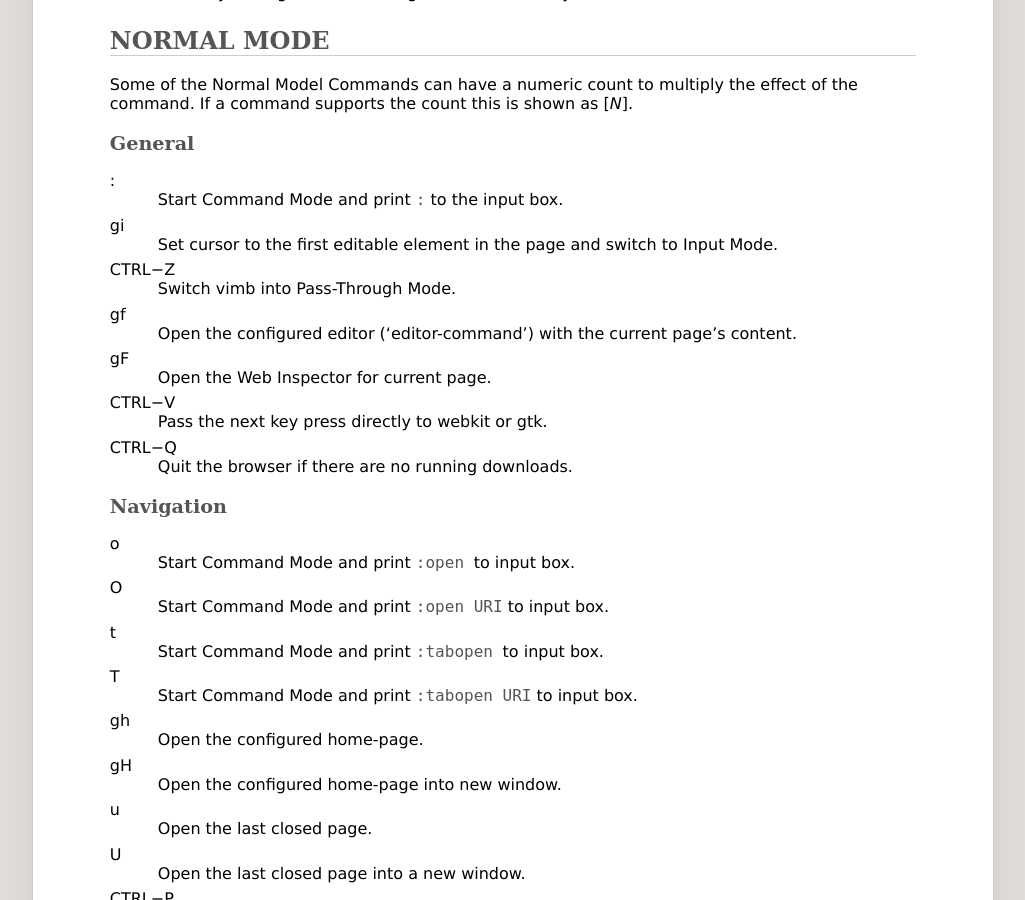
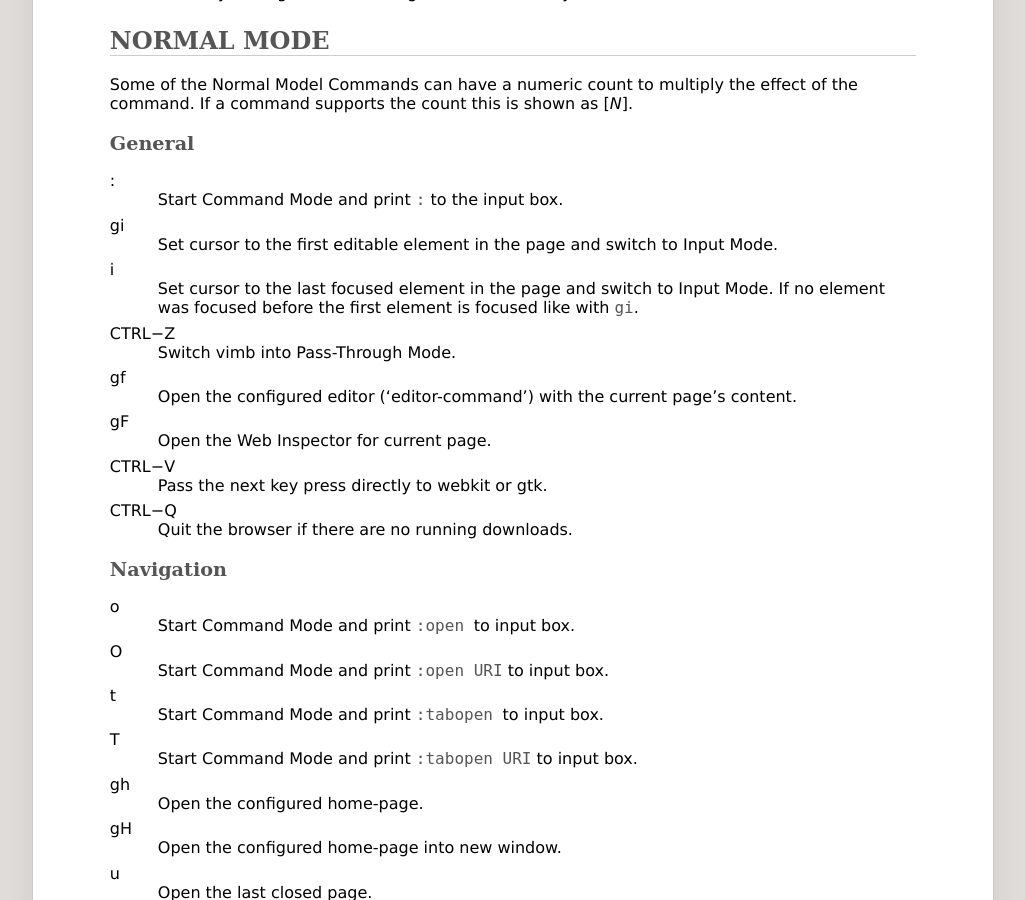
Before and after one commit to fanglingsu/vimb, a Jekyll site: the page built from man.md, in a window 1280 px wide and 900 px high, scrolled down 1505 px. Shown: the whole window, without its empty margins (127-1152 px from the left). Built offline with Jekyll 4.4.1, drawn with Linux system fonts in a browser that asks for light colours; some of the changed text lies outside the part shown.

Commit message:
Added scroll-multiplier and normal mode `i` command.

```diff
--- a/man.md
+++ b/man.md
@@ -91,6 +91,10 @@
 
 gi
 : Set cursor to the first editable element in the page and switch to Input Mode.
+
+i
+: Set cursor to the last focused element in the page and switch to Input Mode.
+  If no element was focused before the first element is focused like with `gi`.
 
 CTRL−Z
 : Switch vimb into Pass-Through Mode.
@@ -1133,6 +1137,10 @@
 scroll-step (int)
 : Number of pixel vimb scrolls if 'j' or 'k' is used.
 
+scroll-multiplier (int)
+: Multiplier to increase the scroll distance if window is scrolled by mouse
+  wheel.
+
 serif-font (string)
 : The font family used as the default for content using serif font.
 
```
